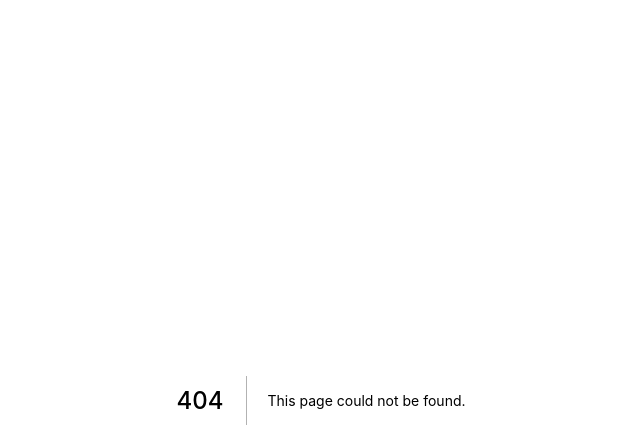
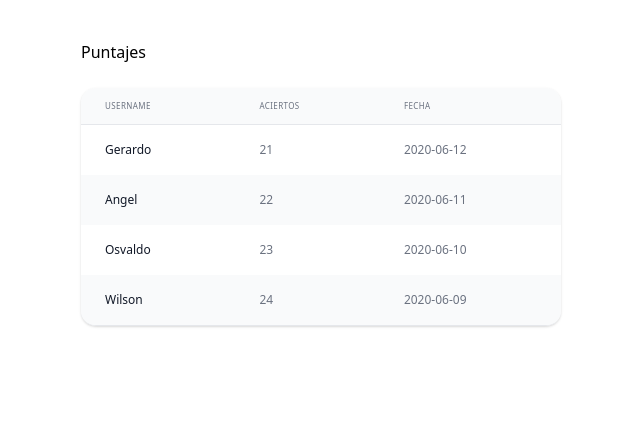
Before and after one commit to Platzi-MasterJam/waste-organizer, a Next.js app: page /scores in a window 1280 px wide. Before the commit this address had no page. Shown: the top 448 px of the page, without its empty margins (319-959 px from the left). Built offline with nearby package versions, Linux system fonts and the light colour scheme.

Commit message:
✨ [New] scores page

```diff
--- /dev/null
+++ b/pages/scores.js
@@ -0,0 +1,9 @@
+import Table from '../components/Table'
+
+export default function Scores() {
+  return (
+    <div>
+      <Table />
+    </div>
+  )
+}
```
